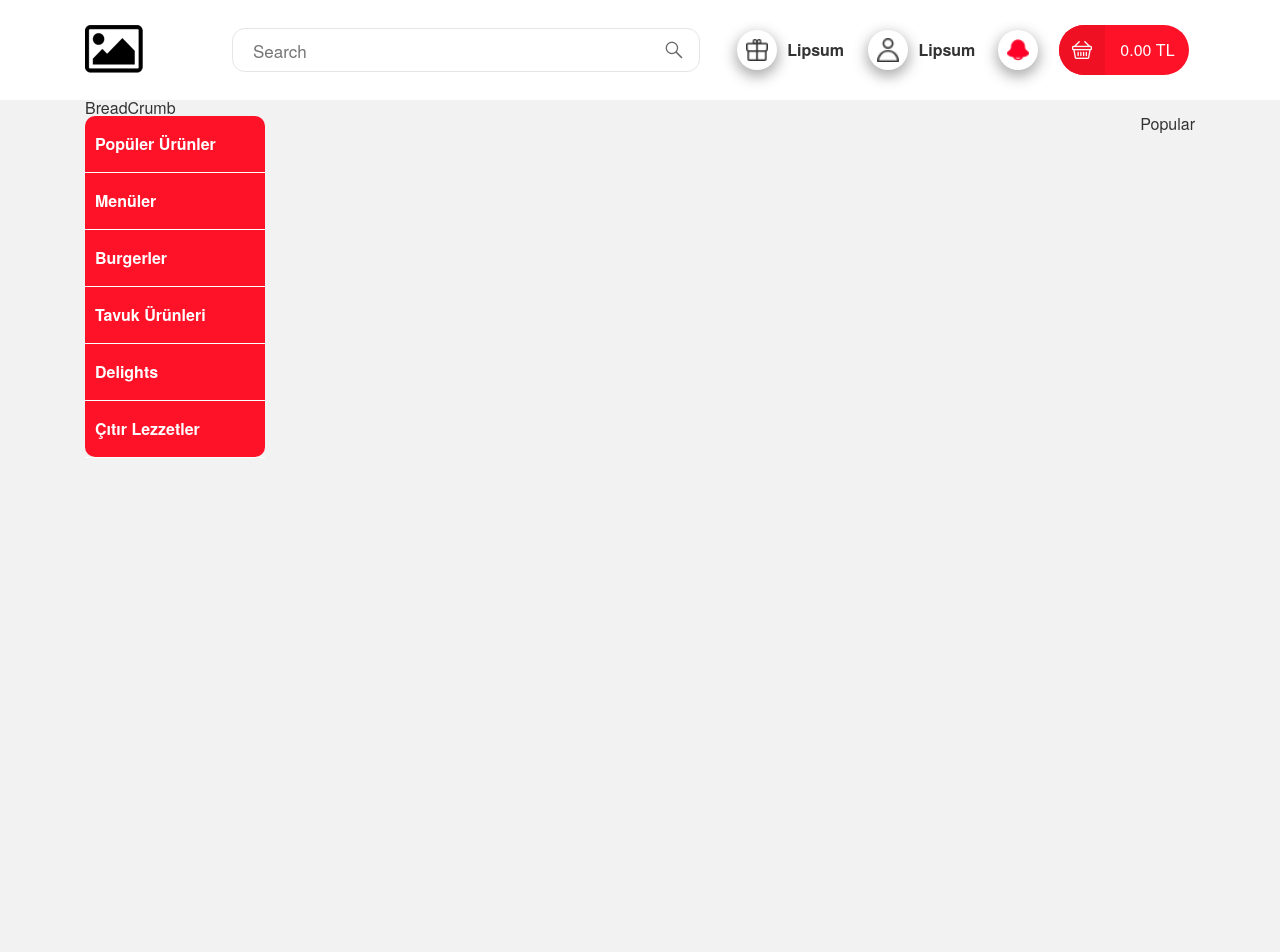
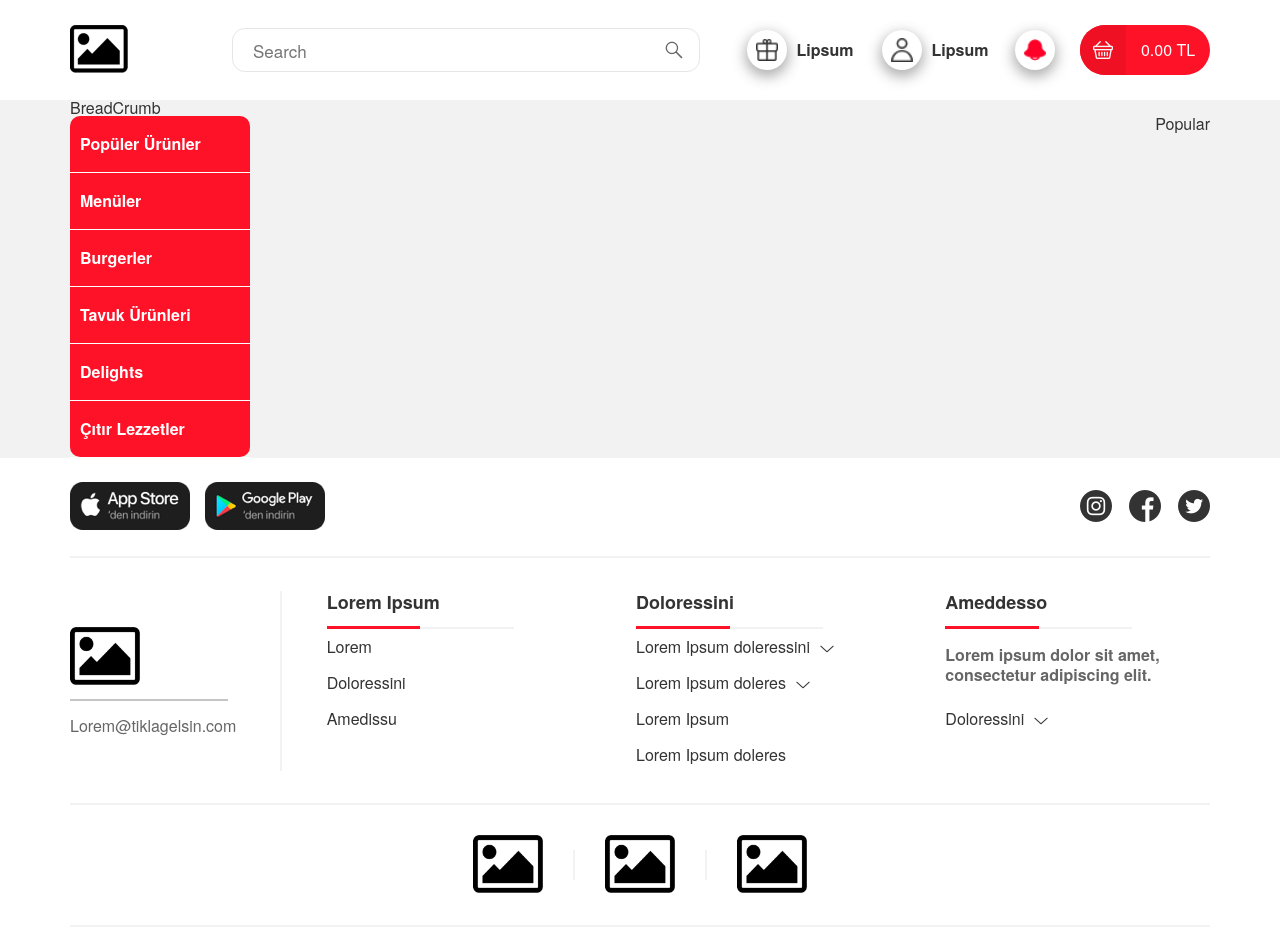
Before and after one commit to ozzkan-burak/fe-assignment, a React (Create React App) app: page / in a window 1280 px wide. Shown: the top 952 px of the page. Before the commit the page ends 800 px from the top, so only its background shows below. Built offline with nearby package versions, Linux system fonts and the light colour scheme.

Commit message:
ready footer

```diff
--- a/src/App.tsx
+++ b/src/App.tsx
@@ -7,6 +7,7 @@ import BreadCrumb from './components/bread-crumb';
 
 //pages
 import Layout from './pages/layout';
+import Footer from './components/footer';
 
 
 function App() {
@@ -20,6 +21,7 @@ function App() {
           <Layout />
         </div>
       </div>
+      <Footer />
     </div>
   );
 }
--- a/src/components/footer/footerBottom.tsx
+++ b/src/components/footer/footerBottom.tsx
@@ -1,6 +1,20 @@
+import bitmap from '../../assets/img/bitmap/Bitmap@2x.png';
+
 const FooterBottom = () => {
   return (
-      <div>FooterBottom</div>
+      <div className='footer-bottom-container container'>
+        <div className='footer-bottom-container__img-wrapper'>
+          <img src={bitmap} alt="logo" />
+        </div>
+        <span className='seperator'></span>
+        <div className='footer-bottom-container__img-wrapper'>
+          <img src={bitmap} alt="logo" />
+        </div>
+        <span className='seperator'></span>
+        <div className='footer-bottom-container__img-wrapper'>
+          <img src={bitmap} alt="logo" />
+        </div>
+      </div>
     );
 };
 
--- a/src/components/footer/footerMiddle.tsx
+++ b/src/components/footer/footerMiddle.tsx
@@ -1,6 +1,66 @@
+// icons
+import bitmap from '../../assets/img/bitmap/Bitmap@2x.png';
+import arrowDown from '../../assets/img/arrow_down/Arrow_simple_down.png';
+
 const FooterMiddle = () => {
   return (
-      <div>FooterMiddle</div>
+      <div className='footer-middle-container container'>
+        <div className='footer-middle__email-wrapper'>
+          <span className='footer-middle__email__image-wrapper'>
+            <img src={bitmap} alt="logo" />
+          </span>
+          <span className='footer-middle__email__email-wrapper'>
+            Lorem@tiklagelsin.com
+          </span>
+        </div>
+        <div className='footer-middle__content-wrapper row'>
+          <div className='footer-middle__content-wrapper__item'>
+            <span className='item-header'>Lorem Ipsum</span>
+            <span className='item-header-line-wrapper'>
+              <span className='item-header-line-red'></span>
+              <span className='item-header-line-grey'></span>
+            </span>
+            <ul>
+              <li>Lorem</li>
+              <li>Doloressini</li>
+              <li>Amedissu</li>
+            </ul>
+          </div>
+          <div className='footer-middle__content-wrapper__item'>
+            <span className='item-header'>Doloressini</span>
+            <span className='item-header-line-wrapper'>
+              <span className='item-header-line-red'></span>
+              <span className='item-header-line-grey'></span>
+            </span>
+            <ul>
+              <li>
+                <span>Lorem Ipsum doleressini</span>
+                <img src={arrowDown} alt="arrow-down" />
+              </li>
+              <li>
+                <span>Lorem Ipsum doleres</span>
+                <img src={arrowDown} alt="arrow-down" />
+              </li>
+              <li>Lorem Ipsum</li>
+              <li>Lorem Ipsum doleres</li>
+            </ul>
+          </div>
+          <div className='footer-middle__content-wrapper__item'>
+            <span className='item-header'>Ameddesso</span>
+            <span className='item-header-line-wrapper'>
+              <span className='item-header-line-red'></span>
+              <span className='item-header-line-grey'></span>
+            </span>
+            <p className=''>Lorem ipsum dolor sit amet, consectetur adipiscing elit.</p>
+            <ul>
+              <li>
+                <span>Doloressini</span>
+                <img src={arrowDown} alt="arrow-down" />
+              </li>
+            </ul>
+          </div>
+        </div>
+      </div>
     );
 };
 
--- a/src/components/footer/footerTop.tsx
+++ b/src/components/footer/footerTop.tsx
@@ -1,5 +1,5 @@
 //icons
-import And from '../../assets/img/and/and_Bitmao.png';
+import And from '../../assets/img/and/and_Bitmap.png';
 import Ios from '../../assets/img/ios/ios_Bitmap.png';
 import instagram from '../../assets/img/instagram/instagram.png';
 import facebook from '../../assets/img/facebook/facebook.png';
@@ -7,10 +7,10 @@ import twitter from '../../assets/img/twitter/twitter.png';
 
 const FooterTop = () => {
   return (
-      <div className='footer-top-container'>
+      <div className='footer-top-container container'>
         <div className='footer-top-container__store-wrapper'>
+          <img src={Ios} alt="ios-icon" />
           <img src={And} alt="and-icon" />
-          <img src={Ios} alt="ios-icon" />
         </div>
         <div className='footer-top-container__social-wrapper'>
           <img src={instagram} alt={'instagram-icon'} />
--- a/src/components/footer/index.tsx
+++ b/src/components/footer/index.tsx
@@ -6,11 +6,14 @@ import FooterTop from "./footerTop";
 
 const Footer = () => {
   return (
-      <div className="container">
+      <footer className='container-fluid'>
         <FooterTop />
         <FooterMiddle />
         <FooterBottom />
-      </div>
+        <div className='copyright-container container'>
+          Lorem ipsum doloer sit amet, consectetur adipiscing elit.
+        </div>
+      </footer>
     );
 };
 
--- a/src/style/_global.scss
+++ b/src/style/_global.scss
@@ -41,3 +41,14 @@ a, a:hover, a:focus {
   outline: none;
   transition: .4s;
 }
+.row {
+  margin: 0;
+}
+.container {
+  padding: 0;
+}
+ul {
+  list-style: none;
+  margin:0;
+  padding:0;
+}
--- a/src/style/components/_footer.scss
+++ b/src/style/components/_footer.scss
@@ -0,0 +1,129 @@
+footer {
+  background-color: white;
+}
+.footer-top-container{
+  margin: 0 auto;
+  @include Display(flex, space-between, center);
+  width: 100%;
+  border-bottom: 2px solid $footer-border-color;
+  height: 10rem;
+  &__store-wrapper {
+    > img {
+      margin-right: 1.5rem;
+    }
+  }
+  &__social-wrapper{
+    > img {
+      margin-left: 1.7rem;
+    }
+  }
+}
+
+// middle footer
+
+.footer-middle{
+  &-container {
+    @include Display(flex, space-between, center);
+  }
+  &__email-wrapper{
+    @include Display(flex, center, flex-start);
+    flex-direction: column;
+    width: 26rem;
+    height: 18rem;
+    border-right: 2px solid $footer-border-color;
+  }
+  &__email{
+    &__image-wrapper{
+      width: 75%;
+      padding-bottom: 1.2rem;
+      border-bottom: 2px solid $footer-seperator-color;
+      > img {
+        width: 70px;
+      }
+    }
+    &__email-wrapper{
+      padding-top:1.7rem;
+      color:$footer-font-color;
+    }
+  }
+  &__content-wrapper{
+    padding: 3rem 0;
+    width: 100%;
+    @include Display(flex, space-around);
+    p{
+      color:$footer-font-color;
+      font-weight: bold;
+      padding-left: 1rem 0;
+      line-height: 2rem;
+      width: 100%;
+    }
+    &__item {
+      width: 22rem;
+      &:last-child{
+        max-width: 22rem
+      }
+      .item-header {
+        display: block;
+        width: 100%;
+        padding: 0.5rem 0;
+        padding-bottom: 1.5rem;
+        font-size: 1.8rem;
+        font-weight: bold;
+        &-line-wrapper{
+          @include Display(flex, null, center);
+          height: 3px;
+          width: 85%;
+        }
+        &-line-red{
+          width:50%;
+          height: 100%;
+          background-color: $red;
+        }
+        &-line-grey{
+          height: 2px;
+          width:50%;
+          background-color: $bg-color;
+        }
+      }
+    }
+    ul{
+      width:100%;
+    }
+    li {
+      width: 100%;
+      padding: 1rem 0;
+      > img {
+        padding-left: 1rem;
+      }
+
+    }
+  }
+}
+
+// botom footer
+
+.footer-bottom-container {
+  @include Display(flex, center, center);
+  padding: 3rem 0;
+  border-top: 2px solid $footer-border-color;
+  &__img-wrapper{
+    max-width: 8rem;
+    > img {
+      width: 70px
+    }
+  }
+}
+.seperator {
+  width: 2px;
+  height: 3rem;
+  background-color: $bg-color;
+  margin: 0  3rem;
+}
+
+.copyright-container {
+  border-top: 2px solid $footer-border-color;
+  @include Display(flex, center, center);
+  padding: 3rem 0;
+  font-size: 1.8rem;;
+  color: $color;
+}
--- a/src/style/components/_header.scss
+++ b/src/style/components/_header.scss
@@ -10,10 +10,10 @@
 
   }
   &__logo {
-
+    padding:0;
   }
   &__cart-container {
-   @include Display(flex, space-around, center);
+   @include Display(flex, space-between, center);
    height: 100%;
    padding: 0 !important;
   }
--- a/src/style/utils/_var.scss
+++ b/src/style/utils/_var.scss
@@ -2,6 +2,9 @@ $border-radius: 1.3rem;
 
 // colors
 $border-color: #e6e6e6;
+$footer-border-color:#f2f2f2;
+$footer-seperator-color:#c5c5c5;
+$footer-font-color:#666666;
 $color: #333333;
 $dark-red: #f01023;
 $red : #fe1228;
```
Also changed, not shown: src/assets/img/arrow_down/Arrow_simple_down.png (renamed from src/assets/img/arrow down/Arrow_simple_down.png), src/assets/img/arrow_down/Arrow_simple_down@2x.png (renamed from src/assets/img/arrow down/Arrow_simple_down@2x.png).
